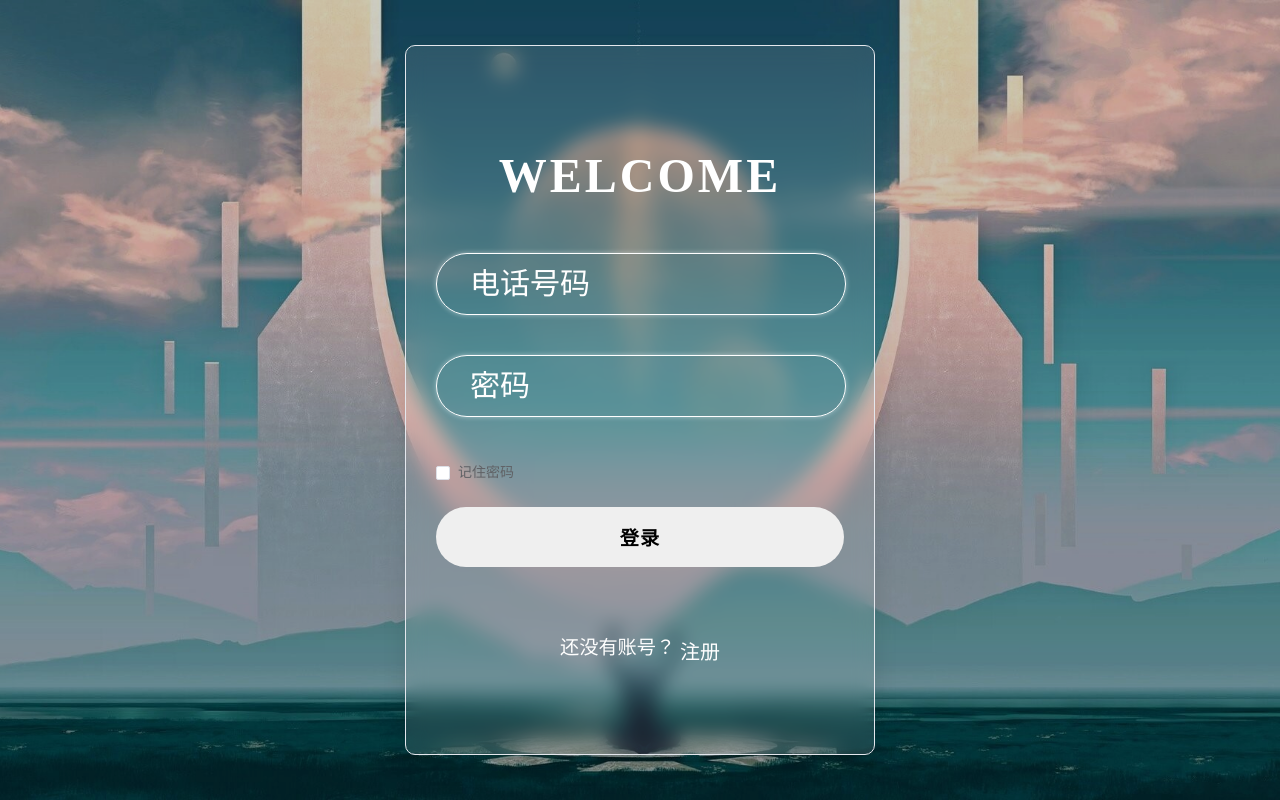
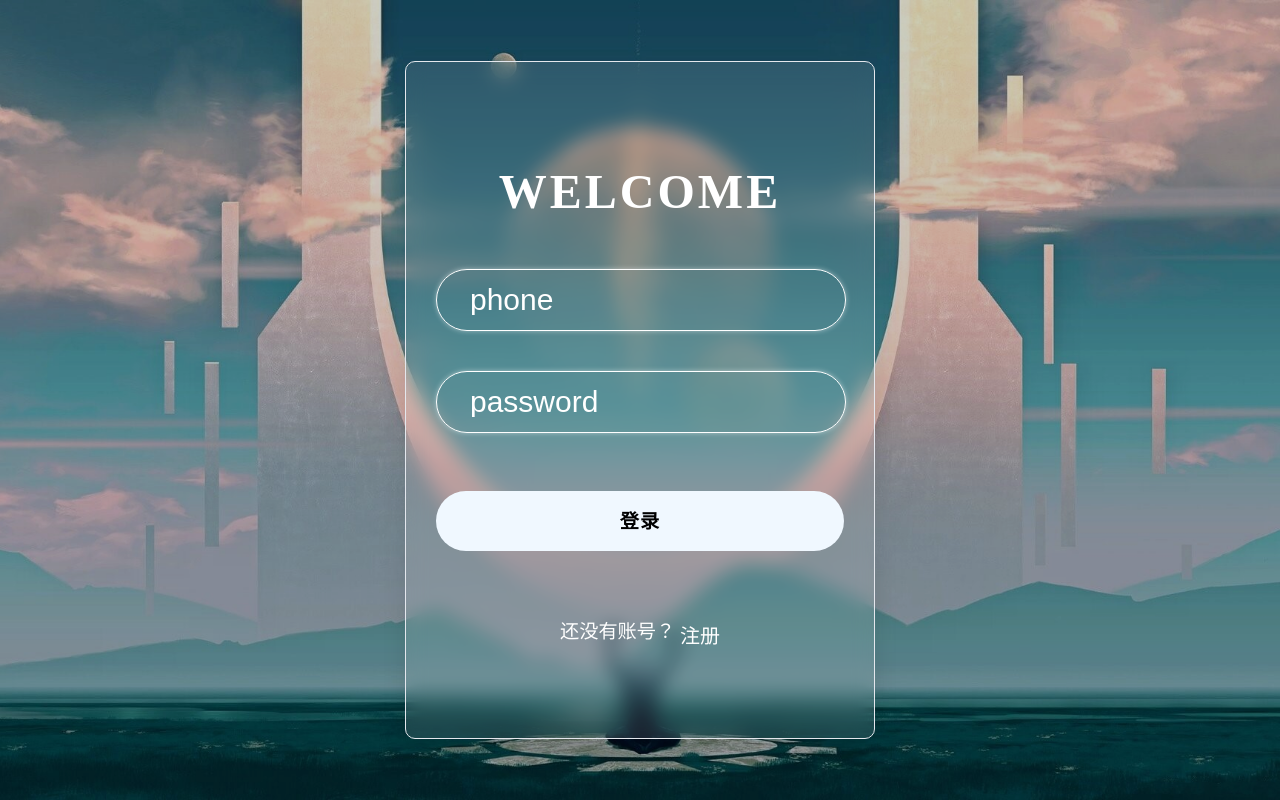
Before and after one commit to Erjean0310/VocabVoyage, a Vue app in the folder VocabVoyage_Front_TryVue/: page / in a window 1280 px wide. Built offline with nearby package versions, Linux system fonts and the light colour scheme.

Commit message:
更改login部分样式

```diff
--- a/VocabVoyage_Front_TryVue/src/components/Login.vue
+++ b/VocabVoyage_Front_TryVue/src/components/Login.vue
@@ -8,7 +8,7 @@
           <el-input
             :style="'--el-input-border-color:rgba(0,0,0,0);`:'"
             v-model="form.phone"
-            placeholder="电话号码"
+            placeholder="phone"
             prefix-icon="el-icon-user"
             clearable
           />
@@ -19,23 +19,26 @@
             :style="'--el-input-border-color:rgba(0,0,0,0)'"
             v-model="form.password"
             type="password"
-            placeholder="密码"
+            placeholder="password"
             prefix-icon="el-icon-lock"
             clearable
           />
         </el-form-item>
 
         <el-form-item class="in-3">
-          <el-checkbox v-model="form.remember">记住密码</el-checkbox>
+          <!-- <el-checkbox v-model="form.remember">记住密码</el-checkbox> //TODO 记住密码功能-->
         </el-form-item>
 
-        <el-form-item class="in-4" label-width="auto">
-            <button center>登录</button>
-            <!-- <el-button type="primary" size = "large" @click="handleLogin">登录</el-button> -->
+        <el-form-item class="in-3" label-width="auto">
+            <!-- <button @click="handleLogin">登录</button> -->
+            <el-button
+              style="background-color: aliceblue;color: black;"
+              size = "large"
+              @click="handleLogin">登录</el-button>
         </el-form-item>
       </el-form>
 
-      <p class="reg in-4">
+      <p class="reg in-3">
         还没有账号？
         <el-link type="warning" :to="{ path: '/signup' }" >注册</el-link>
       </p>
@@ -120,7 +123,7 @@ a{
 /* 背景色设置为透明 */
 /* 提示框的字体颜色 */
 /* 输入框颜色 */
-
+/* 去除输入时边框颜色 */
 :deep(.el-input__wrapper) {
 background: transparent;
 }
@@ -133,6 +136,12 @@ background: transparent;
   background-color: rgba(0, 0, 0, 0) !important;
     color: #ffffff;
     font-size: 30px;
+}
+
+:deep(.el-input__wrapper) {
+    box-shadow: none !important;
+    /* border-bottom: 1px solid black; */
+    border-radius: 0;
 }
 
 
```
